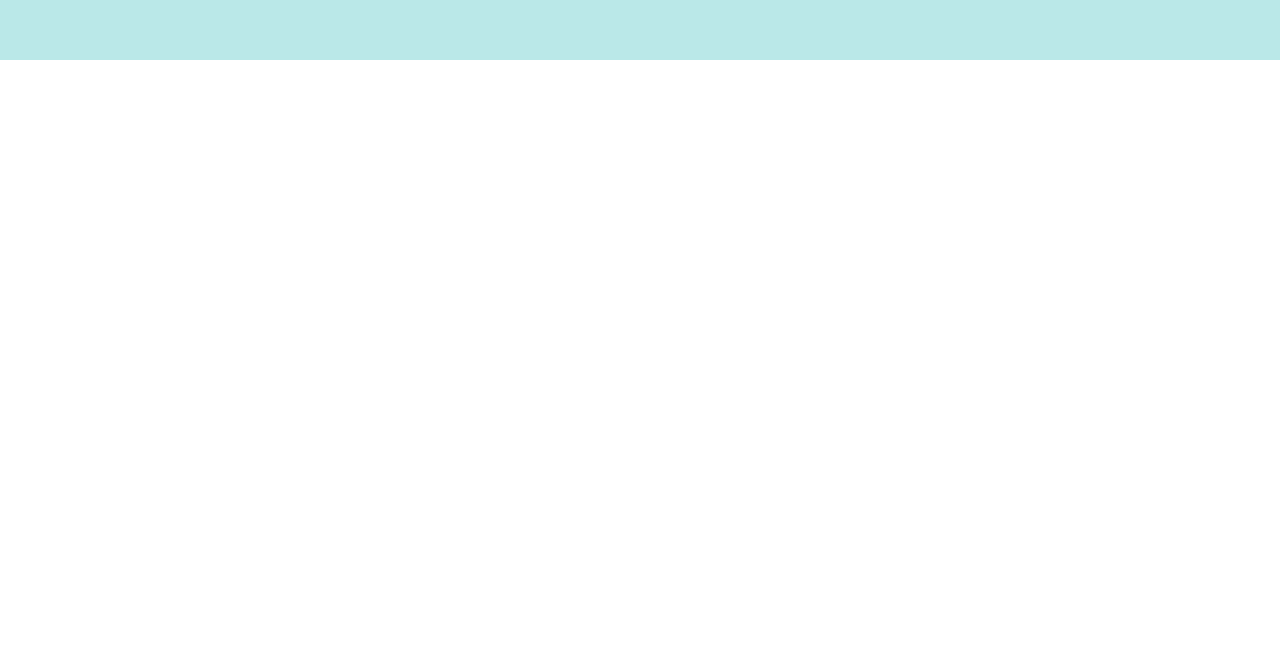
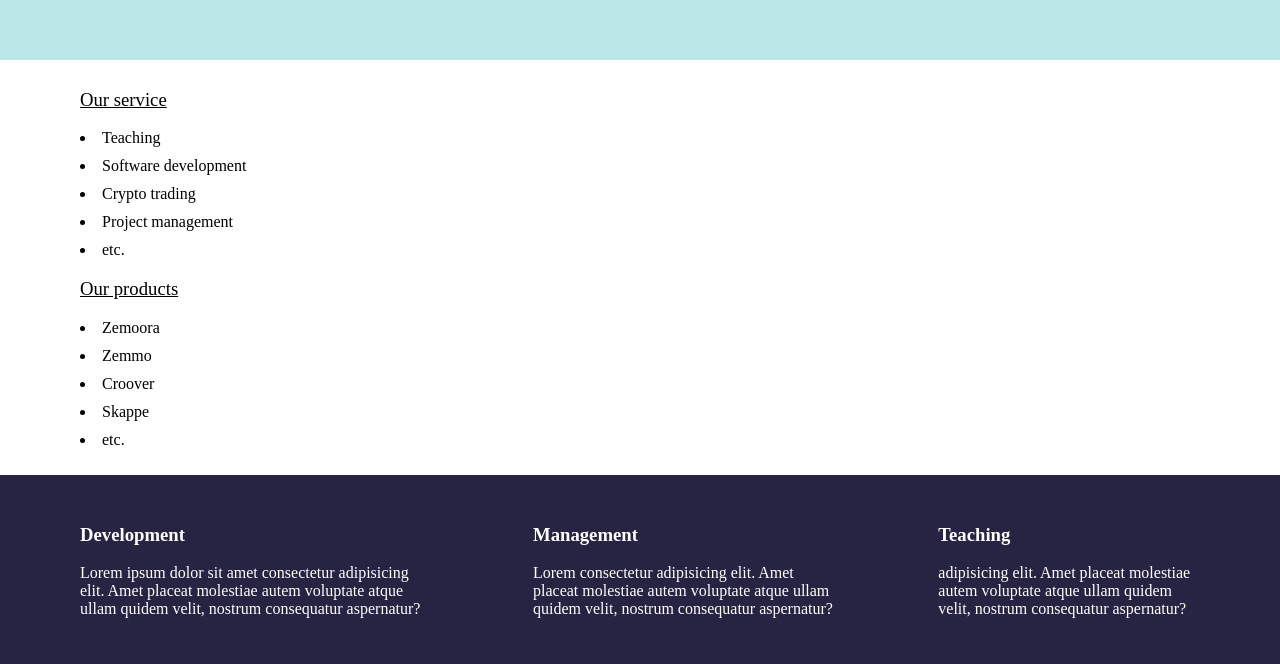
Before and after one commit to durosly/dev103-lesson12-project, a plain HTML site: page index.html in a window 1280 px wide. Shown: the part 750-1414 px from the top of the page. Before the commit the page ends 810 px from the top, so only its background shows below. Drawn offline with Linux system fonts and the light colour scheme.

Commit message:
developed service area and slogan

```diff
--- a/assets/css/main.css
+++ b/assets/css/main.css
@@ -1,3 +1,7 @@
+:root {
+    --color-primary: #272343;
+    --container-padding: 10px 80px;
+}
 
 body {
     margin: 0;
@@ -7,7 +11,7 @@ body {
 .landing-page {
     height: 100vh;
     background-color: #bae8e8;
-    padding: 10px 80px;
+    padding: var(--container-padding);
     padding-bottom: 0;
 }
 
@@ -15,11 +19,12 @@ header {
     display: flex;
     justify-content: space-between;
     align-items: baseline;
-    border-bottom: 2px solid #272343;
+    border-bottom: 2px solid var(--color-primary);
 }
 
 h1 {
     margin-top: 0;
+    color: var(--color-primary);
     /* background-color: #fff; */
 }
 
@@ -38,7 +43,43 @@ nav a {
 }
 
 .link-special {
-    background-color: #272343;
+    background-color: var(--color-primary);
     color: #ffffff;
     border-radius: 10px;
 }
+
+#main-title {
+    font-size: 70px;
+    width: 500px;
+    color: var(--color-primary);
+}
+
+.service-card {
+    padding: var(--container-padding);
+}
+
+.service-card h3 {
+    text-decoration: underline;
+    font-weight: normal;
+}
+
+.service-card ul {
+    padding: 0;
+    list-style-position: inside;
+}
+
+.service-card li {
+    margin: 10px 0;
+}
+
+.slogan-area {
+    padding: var(--container-padding);
+    background-color: var(--color-primary);
+    color: #ffffff;
+    display: flex;
+    gap: 100px;
+}
+
+.slogan-area div {
+    margin: 20px 0;
+}
--- a/index.html
+++ b/index.html
@@ -3,6 +3,7 @@
     <head>
         <link rel="stylesheet" href="assets/css/main.css" />
         <title>zemoora dev103 - lesson 12</title>
+        <meta name="viewport" content="width=device-width, initial-scale=1.0">
     </head>
     <body>
         <div class="landing-page">
@@ -17,7 +18,43 @@
                     </ul>
                 </nav>
             </header>
-            <h2>Get started with becoming a developer today</h2>
+            <h2 id="main-title">Get started with becoming a developer today</h2>
+        </div>
+        <div class="service-card">
+            <div>
+                <h3>Our service</h3>
+                <ul>
+                    <li>Teaching</li>
+                    <li>Software development</li>
+                    <li>Crypto trading</li>
+                    <li>Project management</li>
+                    <li>etc.</li>
+                </ul>
+            </div>
+            <div>
+                <h3>Our products</h3>
+                <ul>
+                    <li>Zemoora</li>
+                    <li>Zemmo</li>
+                    <li>Croover</li>
+                    <li>Skappe</li>
+                    <li>etc.</li>
+                </ul>
+            </div>
+        </div>
+        <div class="slogan-area">
+            <div>
+                <h3>Development</h3>
+                <p>Lorem ipsum dolor sit amet consectetur adipisicing elit. Amet placeat molestiae autem voluptate atque ullam quidem velit, nostrum consequatur aspernatur?</p>
+            </div>
+            <div>
+                <h3>Management</h3>
+                <p>Lorem  consectetur adipisicing elit. Amet placeat molestiae autem voluptate atque ullam quidem velit, nostrum consequatur aspernatur?</p>
+            </div>
+            <div>
+                <h3>Teaching</h3>
+                <p>adipisicing elit. Amet placeat molestiae autem voluptate atque ullam quidem velit, nostrum consequatur aspernatur?</p>
+            </div>
         </div>
     </body>
 </html>
```
